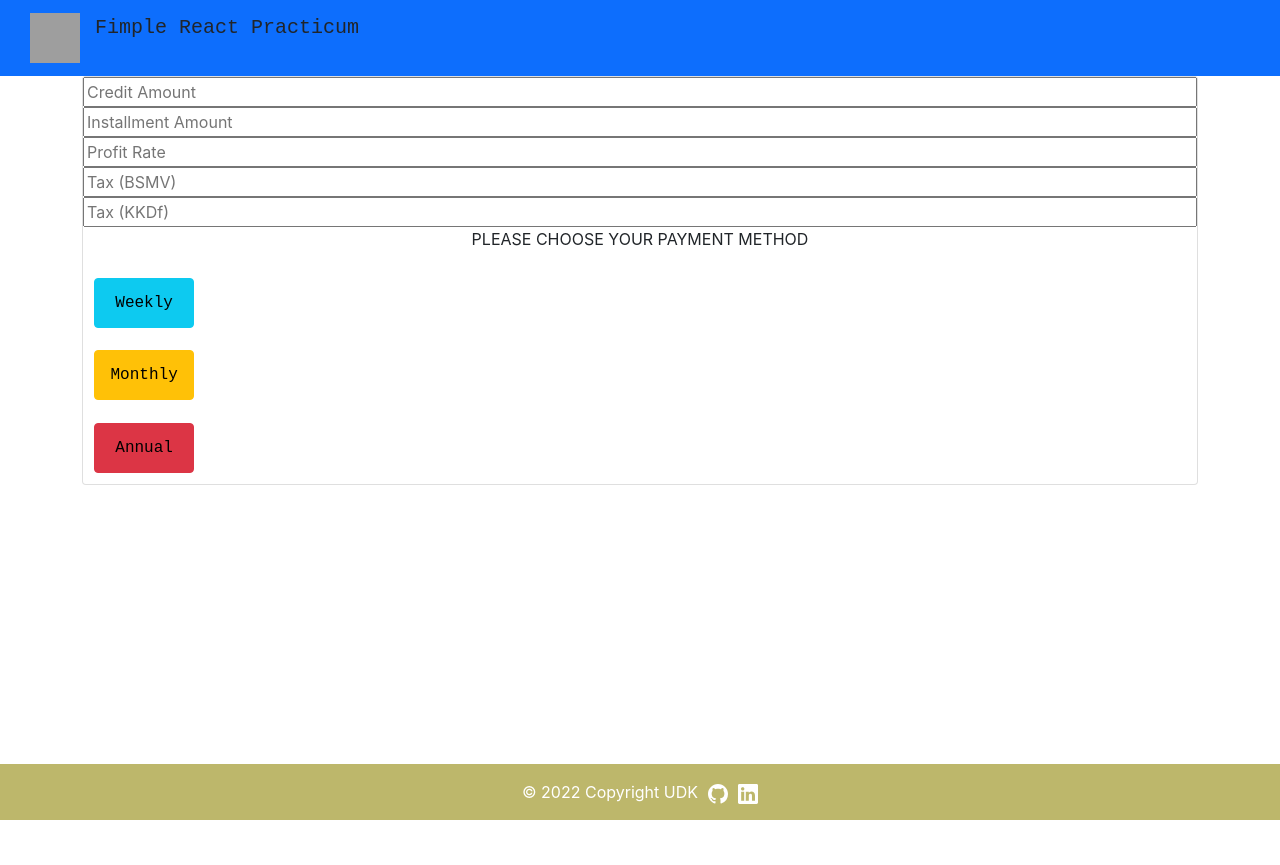
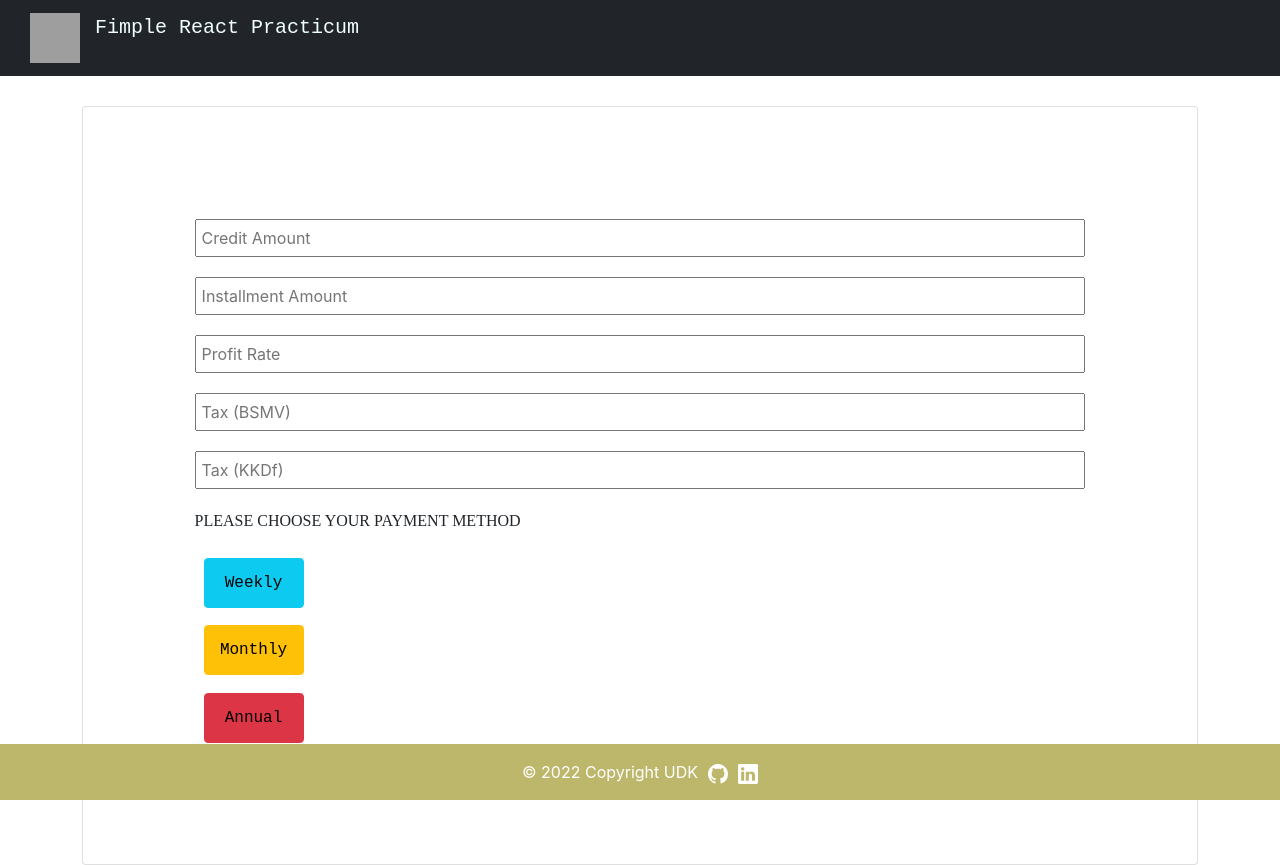
Before and after one commit to UlasDoruk/Fimple_React_Practicum_Project, a JavaScript app: page / in a window 1280 px wide. Before the commit the page ends 820 px from the top, so only its background shows below. Built offline with nearby package versions, Linux system fonts and the light colour scheme; grey boxes are pictures that could not be loaded; the HTML template or start-up script is replaced by a standard one.

Commit message:
Input page updates

```diff
--- a/src/components/Footer/Footer.css
+++ b/src/components/Footer/Footer.css
@@ -6,4 +6,7 @@ svg.bi.bi-github {
 .text-center.p-3 {
     color: white;
     background-color: darkkhaki;
+    width: 100%;
+    position: fixed;
+    bottom: 0;
 }
--- a/src/components/InputPage/Inputpage.css
+++ b/src/components/InputPage/Inputpage.css
@@ -23,3 +23,18 @@ button.btn.btn-info {
 .container {
     min-height: 86vh;
 }
+
+p.homepage-text {
+    margin-inline-end: auto;
+    font-family: cursive;
+}
+
+.card {
+    padding: 10%;
+    margin-top: 30px;
+}
+
+input[type="number"] {
+    padding: 5px;
+    margin-bottom: 20px;
+}
--- a/src/components/Navbar/Navbar.css
+++ b/src/components/Navbar/Navbar.css
@@ -5,6 +5,7 @@ img.d-inline-block.align-top {
 p.Navbar-text {
     margin-left: 15px;
     font-family: monospace;
+    color: azure;
 }
 
 a.navbar-brand {
--- a/src/components/Navbar/Navbar.js
+++ b/src/components/Navbar/Navbar.js
@@ -3,7 +3,7 @@ import "./Navbar.css"
 function Navbar() {
   return (
     <div>
-      <nav className="navbar bg-primary">
+      <nav className="navbar bg-dark">
         <a className="navbar-brand" href="#" style={{ color: "inherit" }}>
           <img
             src="https://media-exp1.licdn.com/dms/image/C4D0BAQFJODlNe80N1Q/company-logo_200_200/0/1648554411362?e=1670457600&v=beta&t=_4s8PtWmnC4i2Xta5BvrZuk-FCbis4AkejHr930tWVg"
```
